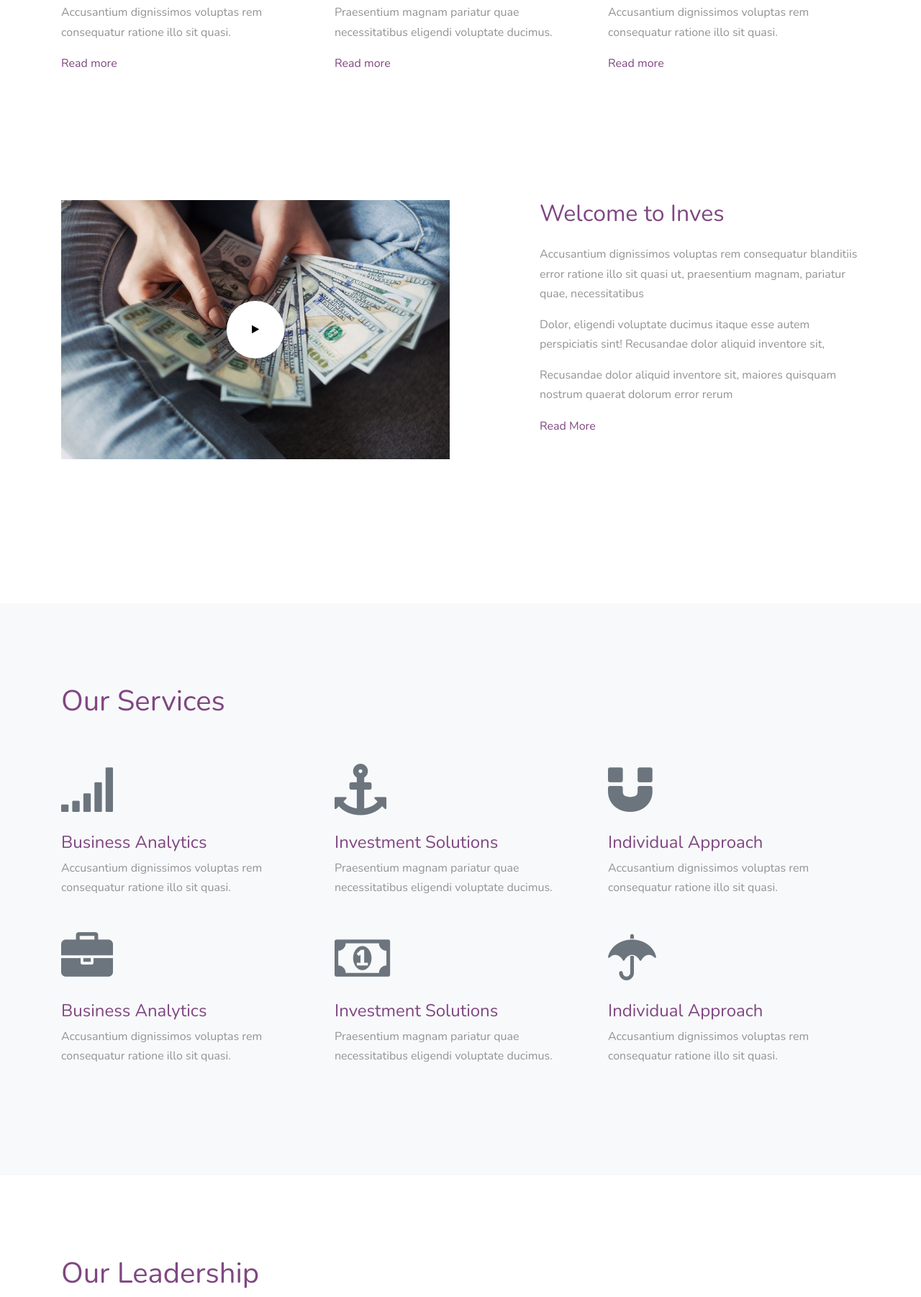
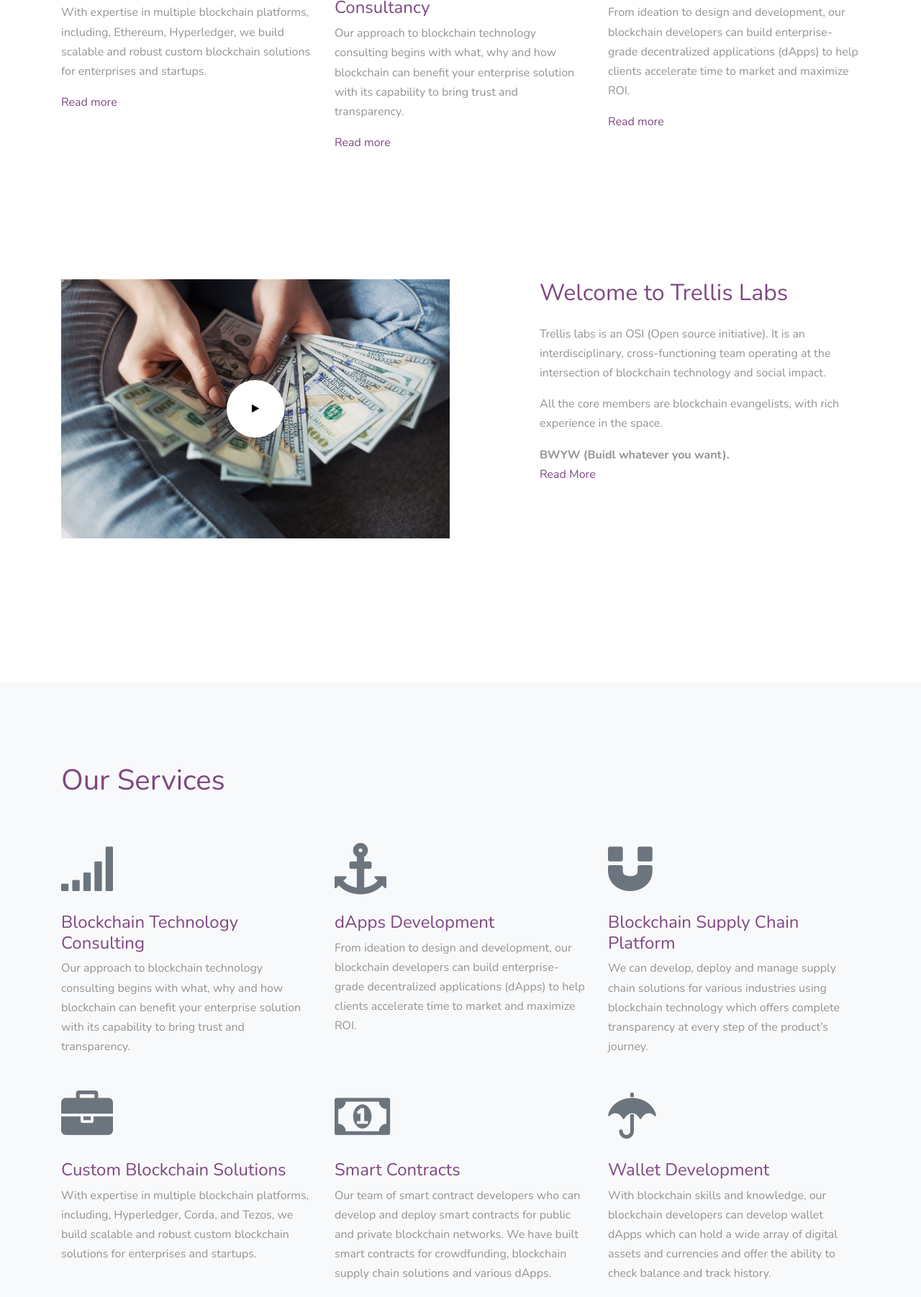
Before and after one commit to Man-Jain/Trellis-Labs.github.io, a plain HTML site: page index.html in a window 1280 px wide. Shown: the part 1062-2864 px from the top of the page at 72% size. Drawn offline with nearby package versions, Linux system fonts and the light colour scheme; files whose address does not match are found by name.

Commit message:
Update index.html

```diff
--- a/index.html
+++ b/index.html
@@ -122,20 +122,23 @@
         <div class="row" style="margin-top: -50px;">
           <div class="col-md-6 col-lg-4 mb-4 mb-lg-0">
             <img src="images/img_1.jpg" alt="Image" class="img-fluid mb-3">
-            <h3 class="text-primary h4 mb-2">Business Analytics</h3>
-            <p>Accusantium dignissimos voluptas rem consequatur ratione illo sit quasi.</p>
+            <h3 class="text-primary h4 mb-2">Custom Blockchain Solutions</h3>
+            <p>With expertise in multiple blockchain platforms, including, Ethereum, Hyperledger, we build
+              scalable and robust custom blockchain solutions for enterprises and startups.</p>
             <p><a href="#">Read more</a></p>
           </div>
           <div class="col-md-6 col-lg-4 mb-4 mb-lg-0">
             <img src="images/img_2.jpg" alt="Image" class="img-fluid mb-3">
-            <h3 class="text-primary h4 mb-2">Investment Solutions</h3>
-            <p>Praesentium magnam pariatur quae necessitatibus eligendi voluptate ducimus.</p>
+            <h3 class="text-primary h4 mb-2">Blockchain Technology Consultancy</h3>
+            <p>Our approach to blockchain technology consulting begins with what, why and how blockchain can
+              benefit your enterprise solution with its capability to bring trust and transparency.</p>
             <p><a href="#">Read more</a></p>
           </div>
           <div class="col-md-6 col-lg-4 mb-4 mb-lg-0">
             <img src="images/img_3.jpg" alt="Image" class="img-fluid mb-3">
-            <h3 class="text-primary h4 mb-2">Individual Approach</h3>
-            <p>Accusantium dignissimos voluptas rem consequatur ratione illo sit quasi.</p>
+            <h3 class="text-primary h4 mb-2">dApps Development</h3>
+            <p>From ideation to design and development, our blockchain developers can build enterprise-grade
+              decentralized applications (dApps) to help clients accelerate time to market and maximize ROI.</p>
             <p><a href="#">Read more</a></p>
           </div>
         </div>
@@ -154,12 +157,15 @@
             </figure>
           </div>
           <div class="col-lg-5 ml-auto">
-            <h2 class="text-primary mb-4">Welcome to Inves</h2>
-            <p>Accusantium dignissimos voluptas rem consequatur blanditiis error ratione illo sit quasi ut, praesentium
-              magnam, pariatur quae, necessitatibus</p>
-            <p>Dolor, eligendi voluptate ducimus itaque esse autem perspiciatis sint! Recusandae dolor aliquid inventore
-              sit,</p>
-            <p>Recusandae dolor aliquid inventore sit, maiores quisquam nostrum quaerat dolorum error rerum</p>
+            <h2 class="text-primary mb-4">Welcome to Trellis Labs</h2>
+            <p>Trellis labs is an OSI (Open source initiative). It is an interdisciplinary, cross-functioning team operating
+              at the intersection of blockchain technology and social impact.</p>
+
+            <p>All the core members are blockchain evangelists,
+              with rich experience in the space. </p>
+
+           <b> BWYW (Buidl whatever you want).</b>
+
             <p><a href="#">Read More</a></p>
           </div>
         </div>
@@ -178,34 +184,41 @@
         <div class="row">
           <div class="col-md-6 col-lg-4 mb-4">
             <span class="icon-signal d-block mb-3 display-3 text-secondary"></span>
-            <h3 class="text-primary h4 mb-2">Business Analytics</h3>
-            <p>Accusantium dignissimos voluptas rem consequatur ratione illo sit quasi.</p>
+            <h3 class="text-primary h4 mb-2">Blockchain Technology Consulting</h3>
+            <p>Our approach to blockchain technology consulting begins with what, why and how blockchain can benefit your
+              enterprise solution with its capability to bring trust and transparency.</p>
           </div>
           <div class="col-md-6 col-lg-4 mb-4">
             <span class="icon-anchor d-block mb-3 display-3 text-secondary"></span>
-            <h3 class="text-primary h4 mb-2">Investment Solutions</h3>
-            <p>Praesentium magnam pariatur quae necessitatibus eligendi voluptate ducimus.</p>
+            <h3 class="text-primary h4 mb-2">dApps Development</h3>
+            <p>From ideation to design and development, our blockchain developers can build enterprise-grade decentralized
+              applications (dApps) to help clients accelerate time to market and maximize ROI.</p>
           </div>
           <div class="col-md-6 col-lg-4 mb-4">
             <span class="icon-magnet d-block mb-3 display-3 text-secondary"></span>
-            <h3 class="text-primary h4 mb-2">Individual Approach</h3>
-            <p>Accusantium dignissimos voluptas rem consequatur ratione illo sit quasi.</p>
+            <h3 class="text-primary h4 mb-2">Blockchain Supply Chain Platform</h3>
+            <p>We can develop, deploy and manage supply chain solutions for various industries using blockchain technology
+              which offers complete transparency at every step of the product’s journey.</p>
           </div>
 
           <div class="col-md-6 col-lg-4 mb-4">
             <span class="icon-briefcase d-block mb-3 display-3 text-secondary"></span>
-            <h3 class="text-primary h4 mb-2">Business Analytics</h3>
-            <p>Accusantium dignissimos voluptas rem consequatur ratione illo sit quasi.</p>
+            <h3 class="text-primary h4 mb-2">Custom Blockchain Solutions</h3>
+            <p>With expertise in multiple blockchain platforms, including, Hyperledger, Corda, and Tezos, we build
+              scalable and robust custom blockchain solutions for enterprises and startups. </p>
           </div>
           <div class="col-md-6 col-lg-4 mb-4">
             <span class="icon-money d-block mb-3 display-3 text-secondary"></span>
-            <h3 class="text-primary h4 mb-2">Investment Solutions</h3>
-            <p>Praesentium magnam pariatur quae necessitatibus eligendi voluptate ducimus.</p>
+            <h3 class="text-primary h4 mb-2">Smart Contracts</h3>
+            <p>Our team of smart contract developers who can develop and deploy smart contracts for public and private
+              blockchain networks. We have built smart contracts for crowdfunding, blockchain supply chain solutions and
+              various dApps.</p>
           </div>
           <div class="col-md-6 col-lg-4 mb-4">
             <span class="icon-umbrella d-block mb-3 display-3 text-secondary"></span>
-            <h3 class="text-primary h4 mb-2">Individual Approach</h3>
-            <p>Accusantium dignissimos voluptas rem consequatur ratione illo sit quasi.</p>
+            <h3 class="text-primary h4 mb-2">Wallet Development</h3>
+            <p>With blockchain skills and knowledge, our blockchain developers can develop wallet dApps which can hold a
+              wide array of digital assets and currencies and offer the ability to check balance and track history. </p>
           </div>
 
         </div>
```
